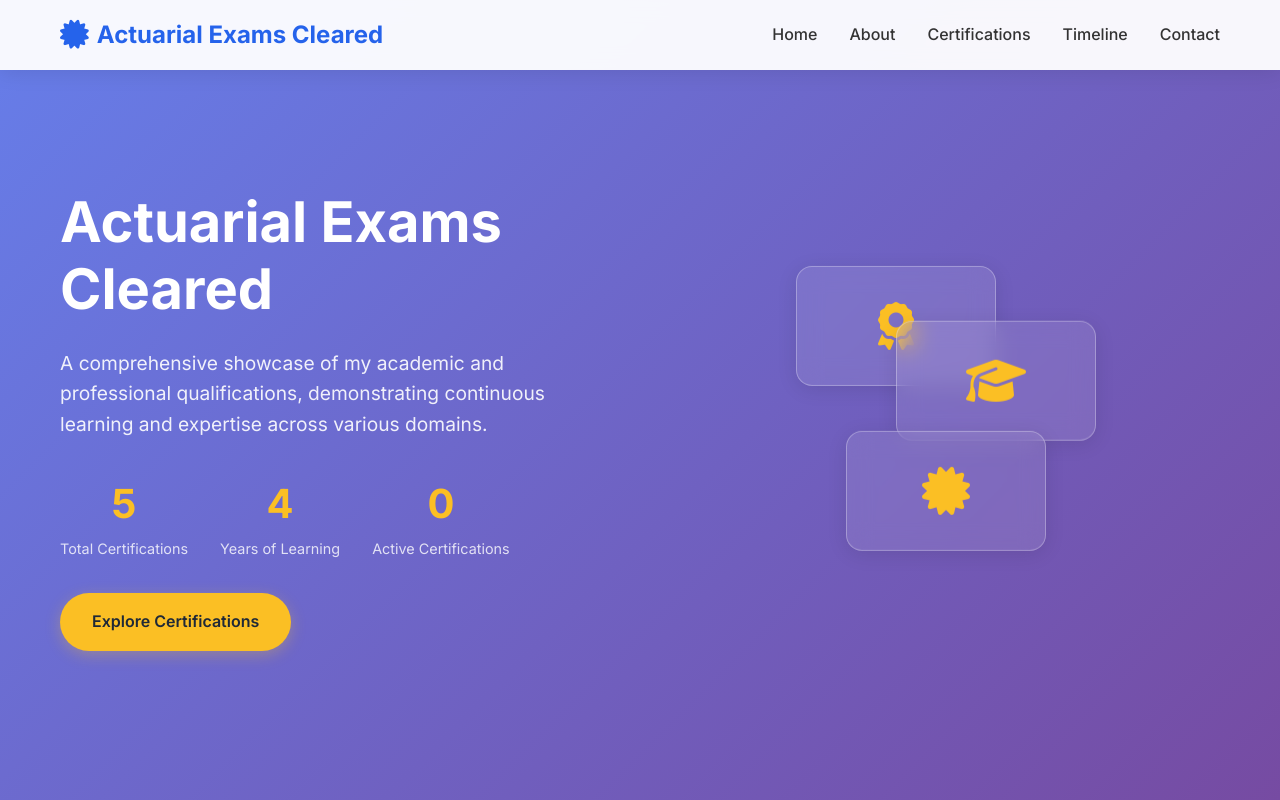
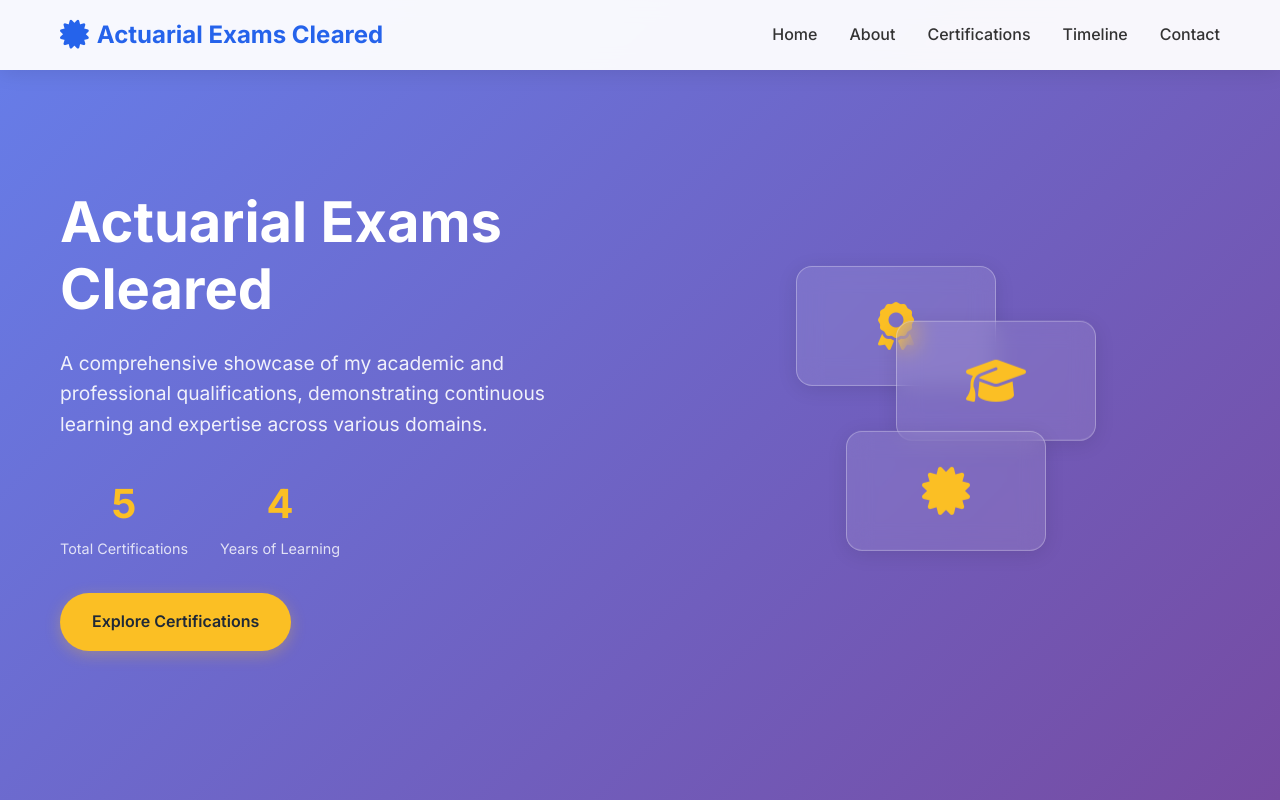
Before and after one commit to SriCharan004/MyPortfolio, a plain HTML site: page Cursor/index.html in a window 1280 px wide. Shown: the top 800 px of the page. Drawn offline with Linux system fonts and the light colour scheme.

Commit message:
Update index.html

```diff
--- a/Cursor/index.html
+++ b/Cursor/index.html
@@ -45,10 +45,6 @@
                     <div class="stat">
                         <span class="stat-number" id="totalYears">0</span>
                         <span class="stat-label">Years of Learning</span>
-                    </div>
-                    <div class="stat">
-                        <span class="stat-number" id="activeCerts">0</span>
-                        <span class="stat-label">Active Certifications</span>
                     </div>
                 </div>
                 <a href="#certifications" class="cta-button">Explore Certifications</a>
```
